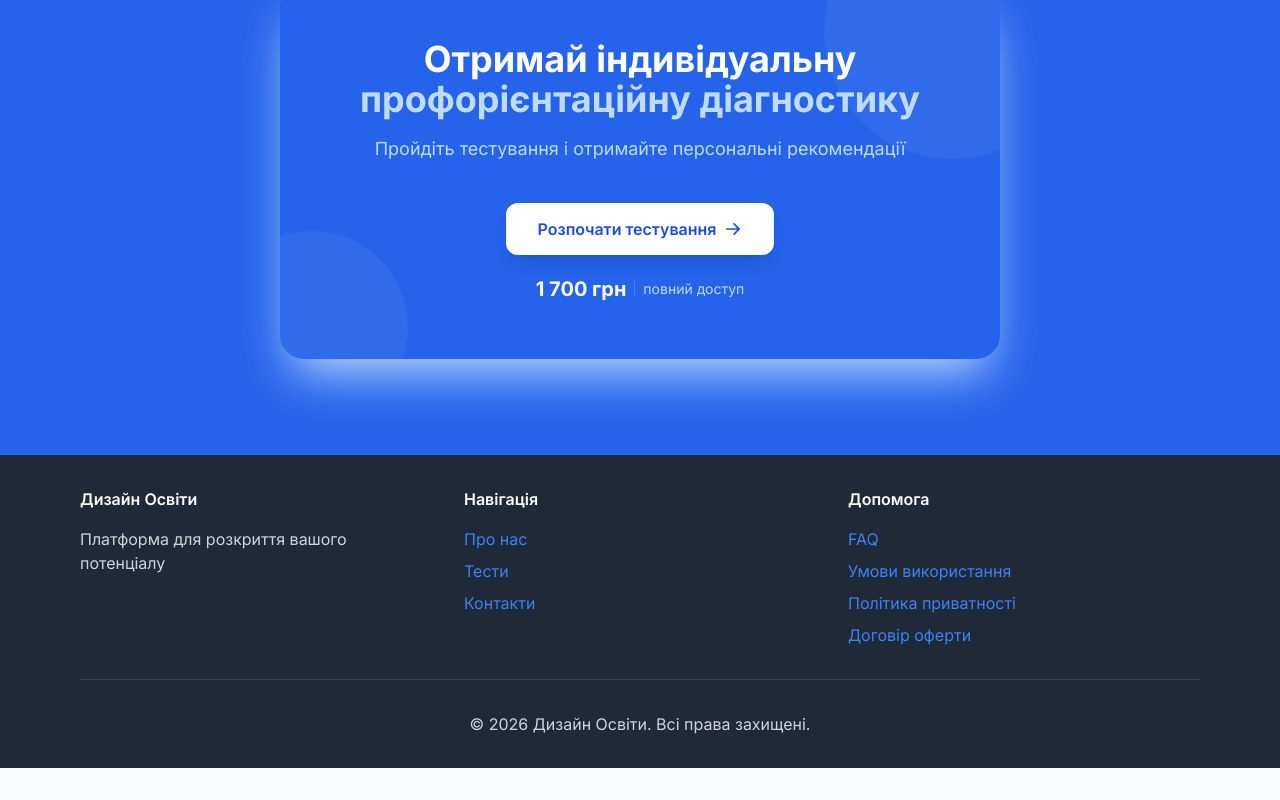
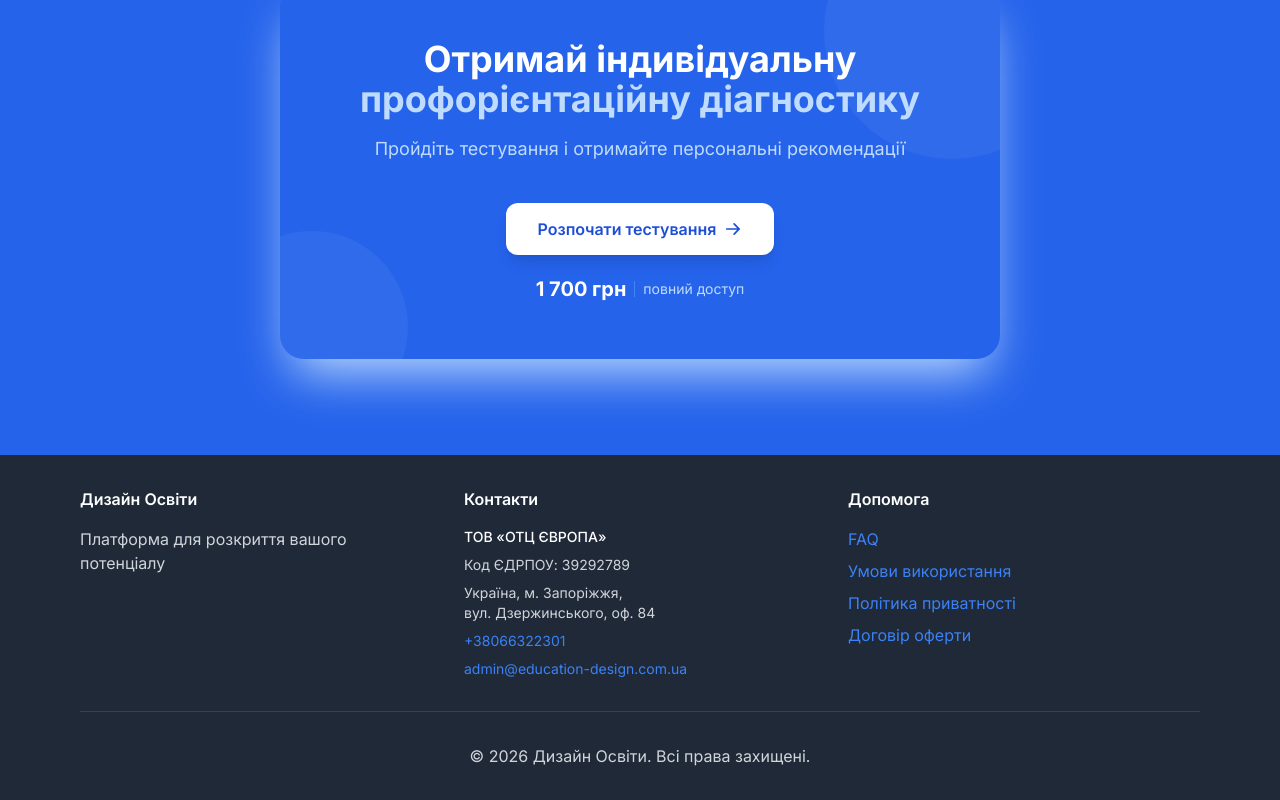
Before and after one commit to klbvct/academy, a Next.js app: page / in a window 1280 px wide. Shown: the part 3966-4766 px from the top of the page. Before the commit the page ends 4734 px from the top, so only its background shows below. Built offline with nearby package versions, Linux system fonts and the light colour scheme.

Commit message:
fix(footer): replace navigation section with company contact information

```diff
--- a/components/Footer.tsx
+++ b/components/Footer.tsx
@@ -8,11 +8,17 @@ export default function Footer() {
             <p>Платформа для розкриття вашого потенціалу</p>
           </div>
           <div>
-            <h4 className="text-white font-semibold mb-4">Навігація</h4>
-            <ul className="space-y-2">
-              <li><a href="#" className="hover:text-white">Про нас</a></li>
-              <li><a href="#" className="hover:text-white">Тести</a></li>
-              <li><a href="#" className="hover:text-white">Контакти</a></li>
+            <h4 className="text-white font-semibold mb-4">Контакти</h4>
+            <ul className="space-y-2 text-sm">
+              <li className="text-white font-medium">ТОВ «ОТЦ ЄВРОПА»</li>
+              <li>Код ЄДРПОУ: 39292789</li>
+              <li>Україна, м. Запоріжжя,<br />вул. Дзержинського, оф. 84</li>
+              <li>
+                <a href="tel:+38066322301" className="hover:text-white">+38066322301</a>
+              </li>
+              <li>
+                <a href="mailto:admin@education-design.com.ua" className="hover:text-white">admin@education-design.com.ua</a>
+              </li>
             </ul>
           </div>
           <div>
```
